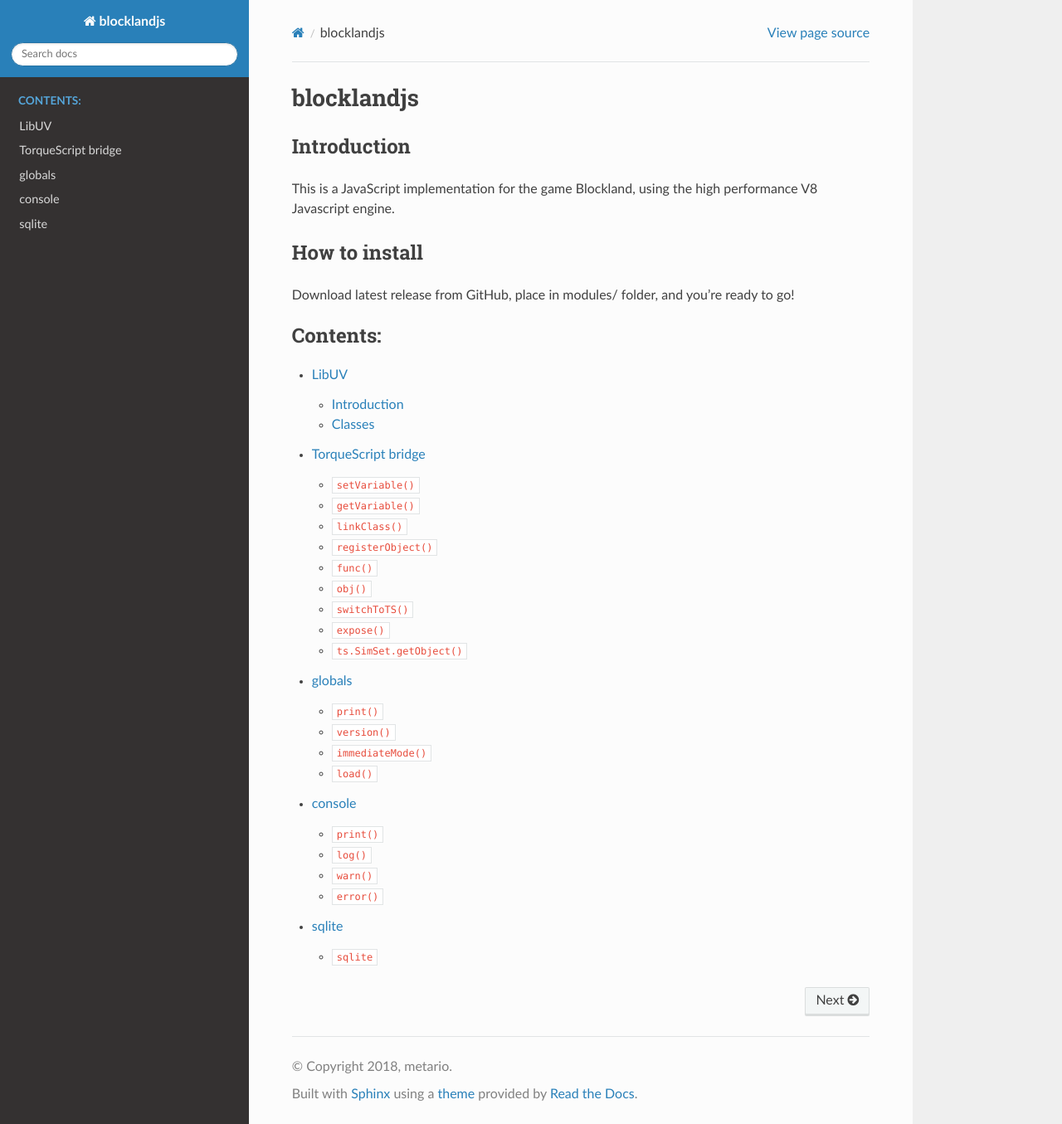
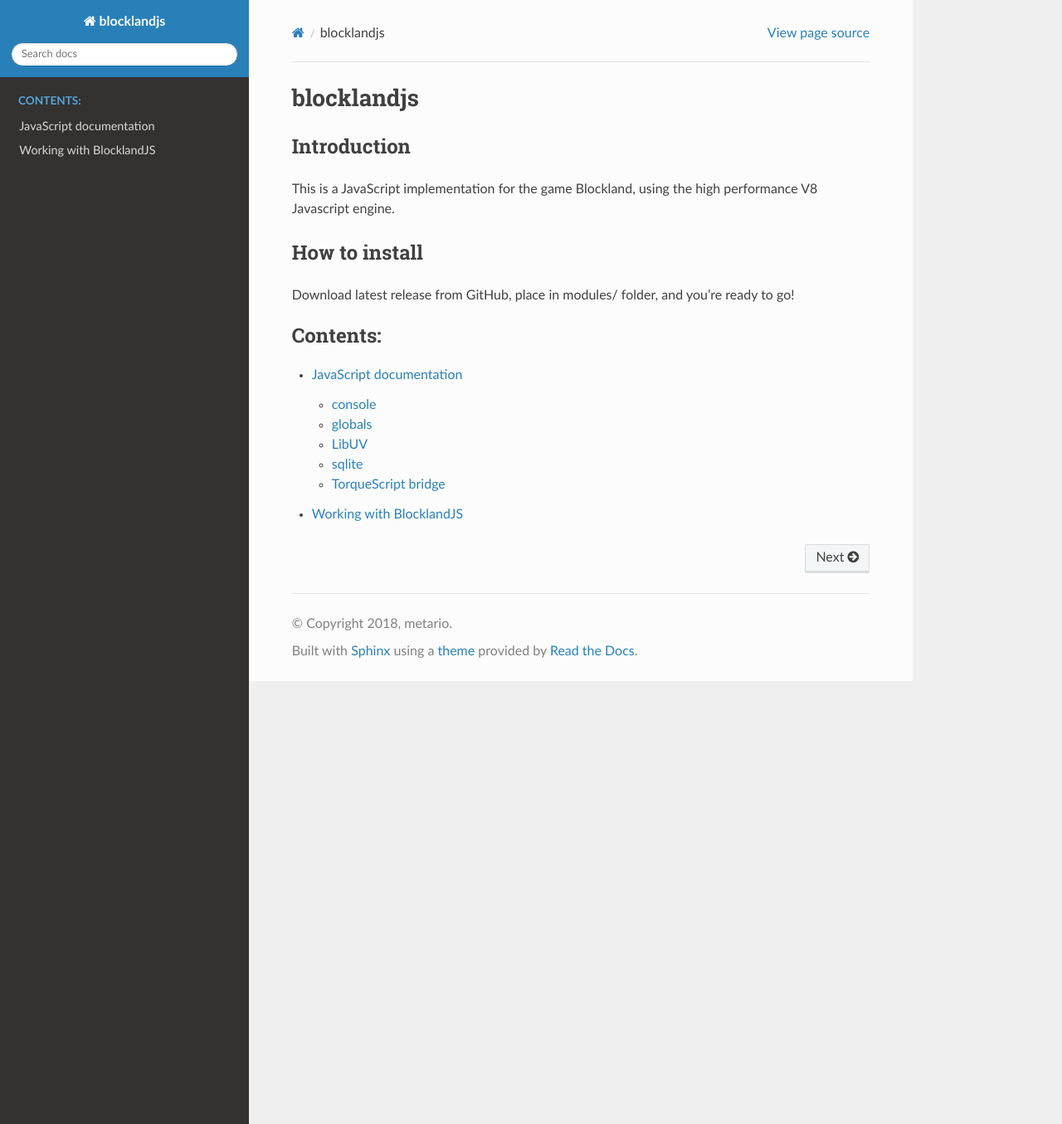
Before and after one commit to ellie-idb/blocklandjs, a Sphinx documentation site: the page built from docs/source/index.rst, in a window 1280 px wide and 1355 px high. Shown: the whole window at 83% size. Built offline with Sphinx 7.4.7 and the Read the Docs theme 2.0.0, drawn with Linux system fonts in a browser that asks for light colours; formulas are drawn with MathJax 3.

Commit message:
Folder structure update

```diff
--- /dev/null
+++ b/docs/source/Working with BLJS/index.rst
@@ -0,0 +1,2 @@
+Working with BlocklandJS
+========================
--- a/docs/source/index.rst
+++ b/docs/source/index.rst
@@ -18,8 +18,5 @@ Download latest release from GitHub, place in modules/ folder, and you're ready
    :maxdepth: 2
    :caption: Contents:
 
-   libuv
-   ts_bridge
-   globals
-   console
-   sqlite
+   JavaScript/index
+   Working with BLJS/index
```
Also changed, not shown: docs/source/JavaScript/index.rst (added, +12 -0 lines), docs/source/JavaScript/console.rst (renamed from docs/source/console.rst), docs/source/JavaScript/globals.rst (renamed from docs/source/globals.rst), docs/source/JavaScript/libuv.rst (renamed from docs/source/libuv.rst), docs/source/JavaScript/libuv/fs.rst (renamed from docs/source/libuv/fs.rst), docs/source/JavaScript/libuv/misc.rst (renamed from docs/source/libuv/misc.rst), docs/source/JavaScript/libuv/pipe.rst (renamed from docs/source/libuv/pipe.rst), docs/source/JavaScript/libuv/stream.rst (renamed from docs/source/libuv/stream.rst), docs/source/JavaScript/libuv/tcp.rst (renamed from docs/source/libuv/tcp.rst), docs/source/JavaScript/libuv/timer.rst (renamed from docs/source/libuv/timer.rst), docs/source/JavaScript/libuv/tty.rst (renamed from docs/source/libuv/tty.rst), docs/source/JavaScript/sqlite.rst (renamed from docs/source/sqlite.rst), docs/source/JavaScript/ts_bridge.rst (renamed from docs/source/ts_bridge.rst).
